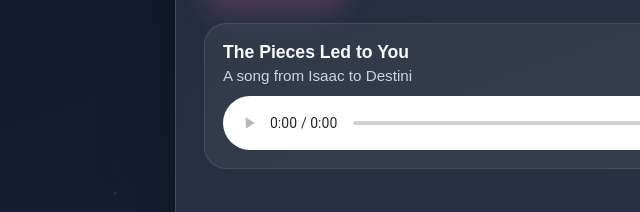
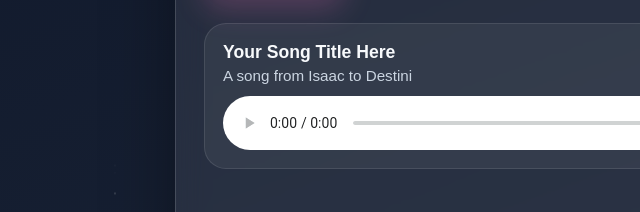
Before and after one commit to iivans/destini, a plain HTML site: page index.html in a window 1280 px wide. Both pictures are taken after a click on the button "Start the song". Shown: the part 407-619 px from the top of the page, 45-685 px from the left. Drawn offline with Linux system fonts and the light colour scheme.

Commit message:
index.html

```diff
--- a/index.html
+++ b/index.html
@@ -277,7 +277,7 @@
       <section class="player hidden" id="playerSection">
         <div class="player-top">
           <div>
-            <div class="song-title">The Pieces Led to You</div>
+            <div class="song-title">Your Song Title Here</div>
             <div class="song-sub">A song from Isaac to Destini</div>
           </div>
           <div class="song-sub" id="statusText">Ready when you are</div>
```
